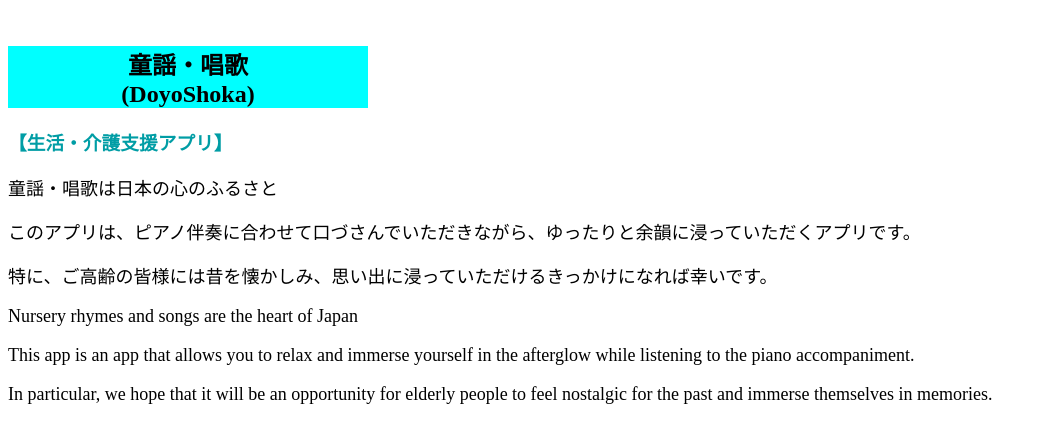
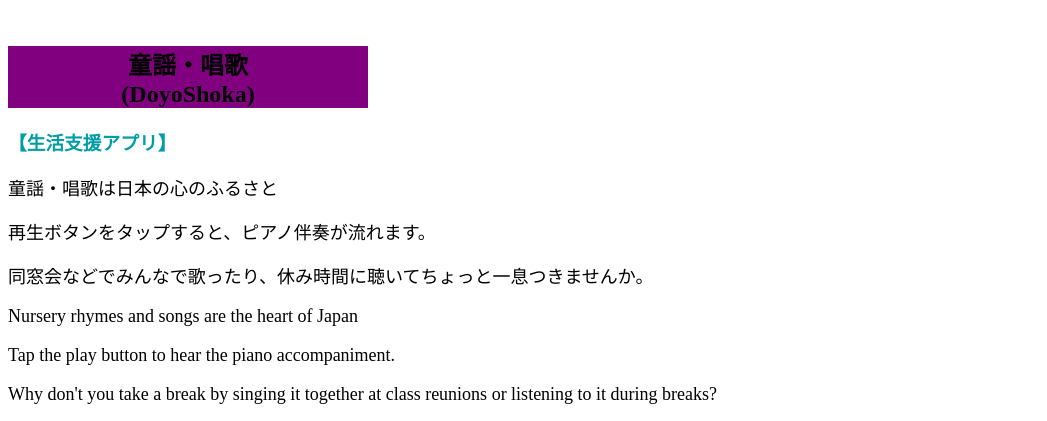
Before and after one commit to Kogera-star/newmaster3, a plain HTML site: page index.html in a window 1280 px wide. Shown: the top 421 px of the page, without its empty margins (0-1047 px from the left). Drawn offline with Linux system fonts and the light colour scheme.

Commit message:
Update index.html

```diff
--- a/index.html
+++ b/index.html
@@ -23,7 +23,7 @@
           color:#009da5
         }
         h2{
-          background-color:cyan
+          background-color:purple
         }
         li{
           margin-left:25em;
@@ -41,13 +41,13 @@
         <img src="" alt="">
         <br>
         <h2 id="title1" align="center">童謡・唱歌<br>(DoyoShoka)</h2>
-        <h3 id="title2" align="left">【生活・介護支援アプリ】</h3>
+        <h3 id="title2" align="left">【生活支援アプリ】</h3>
         <p>童謡・唱歌は日本の心のふるさと</p>
-        <p>このアプリは、ピアノ伴奏に合わせて口づさんでいただきながら、ゆったりと余韻に浸っていただくアプリです。</p>
-        <p>特に、ご高齢の皆様には昔を懐かしみ、思い出に浸っていただけるきっかけになれば幸いです。</p>
+        <p>再生ボタンをタップすると、ピアノ伴奏が流れます。</p>
+        <p>同窓会などでみんなで歌ったり、休み時間に聴いてちょっと一息つきませんか。</p>
         <p>Nursery rhymes and songs are the heart of Japan</p>
-        <p>This app is an app that allows you to relax and immerse yourself in the afterglow while listening to the piano accompaniment.</p>
-        <p>In particular, we hope that it will be an opportunity for elderly people to feel nostalgic for the past and immerse themselves in memories.</p>
+        <p>Tap the play button to hear the piano accompaniment.</p>
+        <p>Why don't you take a break by singing it together at class reunions or listening to it during breaks?</p>
         <h2 id="title1" align="center">プライバシーポリシー</h2>
         <h3 id="title2" align="left">【個人情報の取得】</h3>
         <p id="title3" align="left">本アプリは、利用者の個人情報を取得しません。</p>
```
